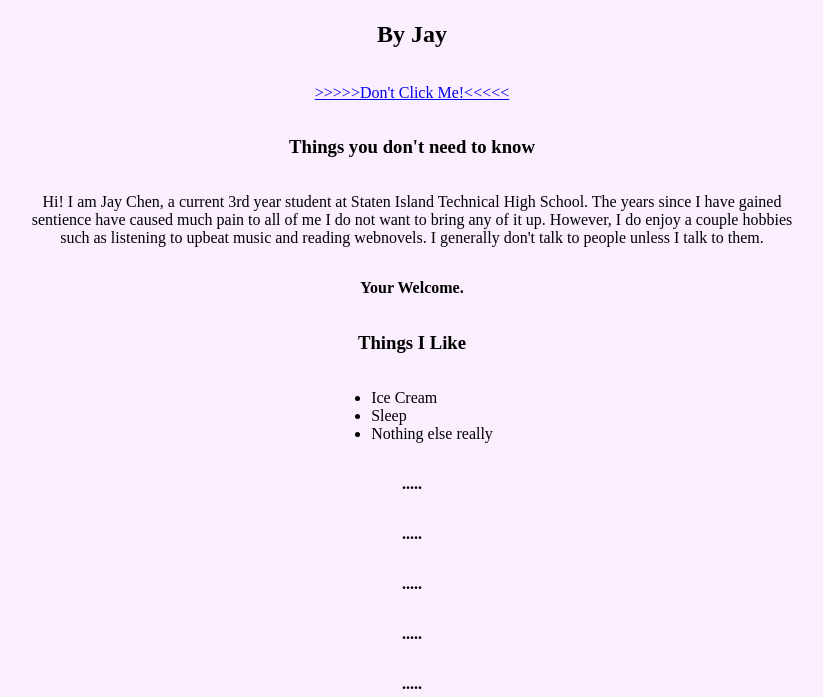
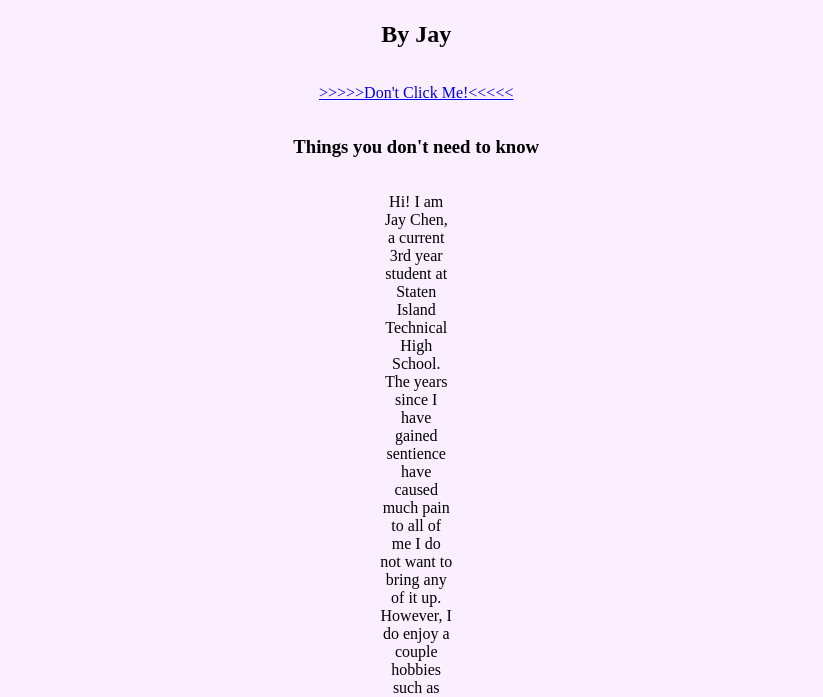
Before and after one commit to staten-island-tech/intro-to-html-Keasalte, a plain HTML site: page apcsp/Index.html in a window 1280 px wide. Shown: the part 87-784 px from the top of the page, without its empty margins (228-1051 px from the left). Drawn offline with Linux system fonts and the light colour scheme.

Commit message:
Update style.css

```diff
--- a/apcsp/style.css
+++ b/apcsp/style.css
@@ -8,7 +8,7 @@ body{
 }
 
 .me{
-    margin-right:250px;
-    margin-left:250px;
+    margin-right:600px;
+    margin-left:600px;
     text-align: center;
 }
```
